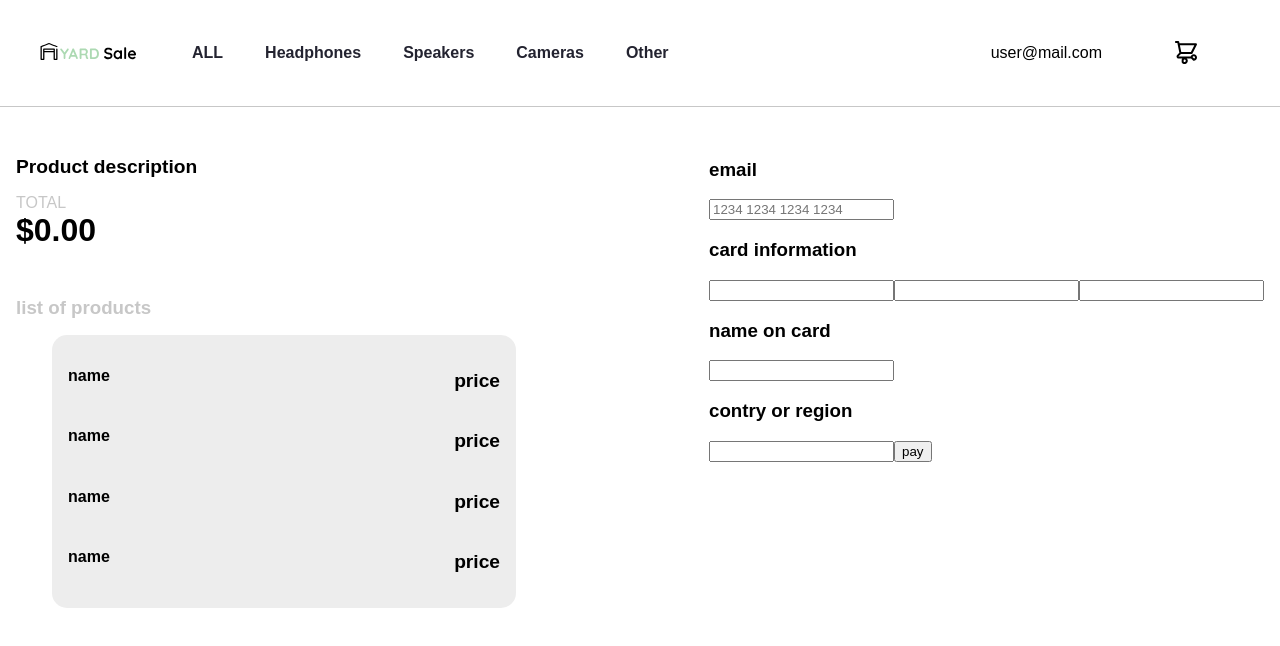
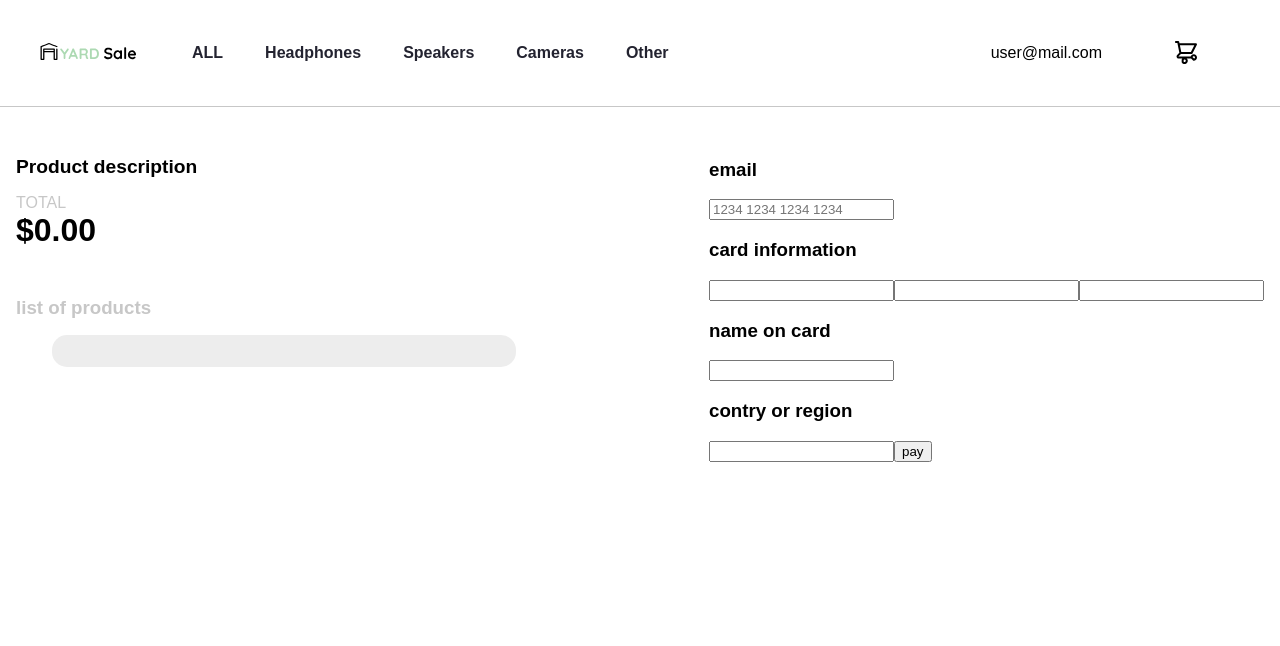
Before and after one commit to SergioHGHomez/Next_yardsale, a Next.js app: page /checkout in a window 1280 px wide. Shown: the top 646 px of the page. Built offline with nearby package versions, Linux system fonts and the light colour scheme.

Commit message:
added showing items in checkout

```diff
--- a/src/components/CartItem.jsx
+++ b/src/components/CartItem.jsx
@@ -1,11 +1,11 @@
 import React from 'react';
 import styles from 'styles/CartItem.module.scss';
 
-const CartItem = () => {
+const CartItem = ({product}) => {
   return (
     <li className={styles.cartItem}>
-      <p className={styles['cartItem_name']}>name</p>
-      <p className={styles['cartItem_price']}>price</p>
+      <p className={styles['cartItem_name']}>{product.name}</p>
+      <p className={styles['cartItem_price']}>{product.price}</p>
     </li>
   );
 };
--- a/src/components/Product.jsx
+++ b/src/components/Product.jsx
@@ -15,7 +15,9 @@ const Product = ({ product }) => {
     <div className={styles.product}>
       {/*  cards  */}
       <div className={styles['product_card']}>
-        <Image className={styles['Product_img']} src={product.image} alt={product.name} width="100%" height="100%" layout="responsive" />
+        <div className={styles['product_img-warap']}>
+          <Image className={styles['Product_img']} src={product.image} alt={product.name} width="100%" height="100%" layout="responsive" />
+        </div>
         <div className={styles['Product_info']}>
           <div className={styles['cards-cantainer_text']}>
             <p className={styles['Product_name']}>{product.name}</p>
--- a/src/containers/CartInfo.jsx
+++ b/src/containers/CartInfo.jsx
@@ -1,8 +1,13 @@
 import React from 'react';
 import CartItem from '@components/CartItem';
 import styles from '@styles/CartInfo.module.scss';
+import { useContext } from 'react';
+import AppContext from '@context/AppContext';
+import Product from '@components/Product';
 
 const CartInfo = () => {
+  const {state} = useContext(AppContext);
+
   return (
     <article className={styles.cartInfo}>
       <h2 className={styles['cartInfo_title']}>Product description</h2>
@@ -10,10 +15,9 @@ const CartInfo = () => {
       <p className={styles['cartInfo_total']}>$0.00</p>
       <h3 className={styles['cartInfo_text']}>list of products</h3>
       <ul className={styles['cartInfo_list']}>
-        <CartItem />
-        <CartItem />
-        <CartItem />
-        <CartItem />
+        {state.cart.map((item) => (
+          <CartItem product={item} key={item.id}/>
+        ))}
       </ul>
     </article>
   );
--- a/src/pages/api/products.js
+++ b/src/pages/api/products.js
@@ -100,7 +100,7 @@ export default function handler(req, res) {
       category: 'keycaps',
     },
     {
-      id: 4,
+      id: 12,
       name: 'sony a7 IV',
       price: 2699.99,
       description:
--- a/src/styles/Product.module.scss
+++ b/src/styles/Product.module.scss
@@ -4,9 +4,12 @@
     width: 240px;
   }
 
-  .Product_img{
+  .product_img-warap{
     width: 240px;
     height: 240px;
+  }
+
+  .Product_img{
     border-radius: 25px;
     object-fit: cover;
 
@@ -41,7 +44,14 @@
     .Product_card{
       width: 140px;
     }
-    .Product_img{
+
+
+  .product_img-warap{
+    width: 140px;
+    height: 140px;
+  }
+
+    .Product_img img{
       width: 140px;
       height: 140px;
       border-radius: 25px;
@@ -49,5 +59,4 @@
 
     }
 
-
   }
```
